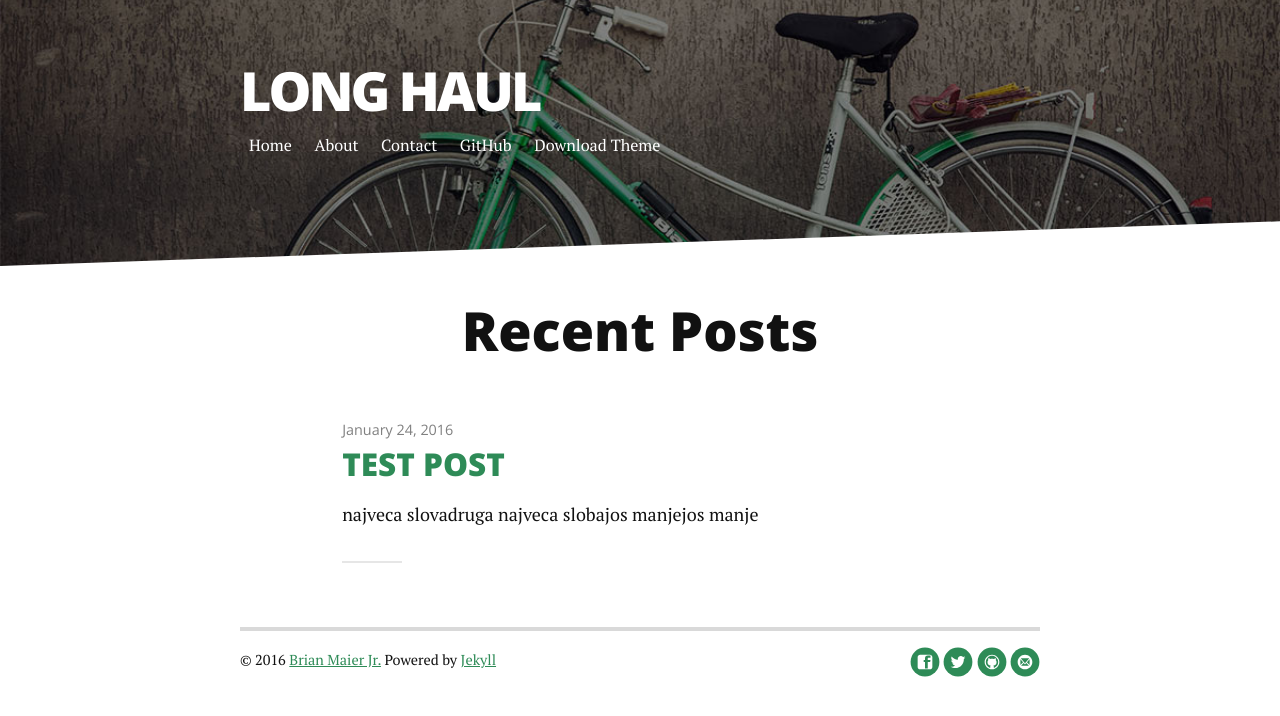
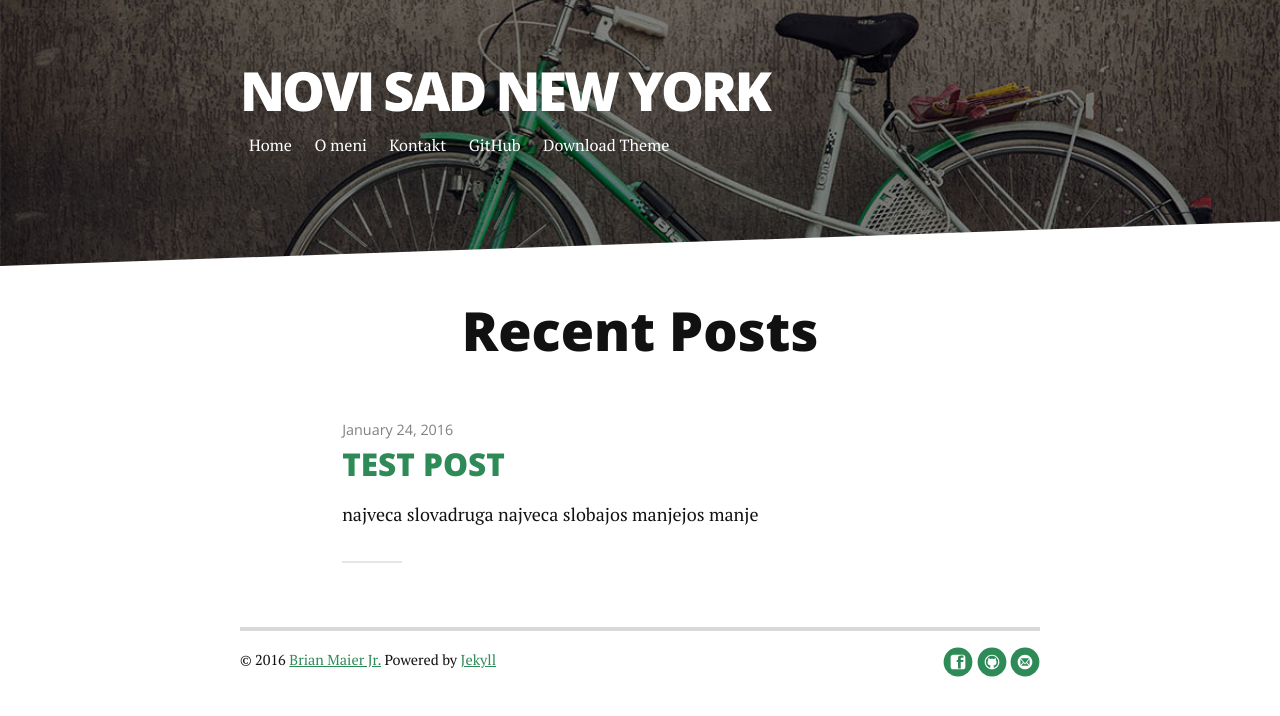
Before and after one commit to novisadnewyork/novisadnewyork.github.io, a Jekyll site: the page built from index.html, in a window 1280 px wide. Shown: the top 716 px of the page. Built offline with Jekyll 4.4.1, drawn with Linux system fonts in a browser that asks for light colours; nearby versions of some CDN libraries; Markdown is read by kramdown in place of the engine named in the settings; the list of posts is cut into pages by our own code.

Commit message:
Update _config.yml

```diff
--- a/_config.yml
+++ b/_config.yml
@@ -1,7 +1,7 @@
-title: Long Haul
-description: Long Form Jekyll theme built with SASS / COMPASS / SUSY
+title: Novi Sad New York
+description: Hanibal ante portas
 
-url: http://brianmaierjr.github.com/long-haul
+url: http://novisadnewyork.com/
 baseurl: ""
 paginate_path: "blog/page:num/"
 permalink: blog/:title/
@@ -14,15 +14,14 @@ paginate: 5
 navigation:
  - title: Home
    url: /index.html
- - title: About
+ - title: O meni
    url: /about
- - title: Contact
+ - title: Kontakt
    url: /contact
 
 social:
-   github: brianmaierjr
-   twitter: brianmaierjr
-   facebook: brianmaierjr
-   email: brimaidesigns@gmail.com
+   github: novisadnewyork
+   facebook: zelena.jejka
+   email: jelzelenovic@gmail.com
 
-google_analytics: "UA-58263416-1"
+google_analytics: "UA-72819558-1"
```
